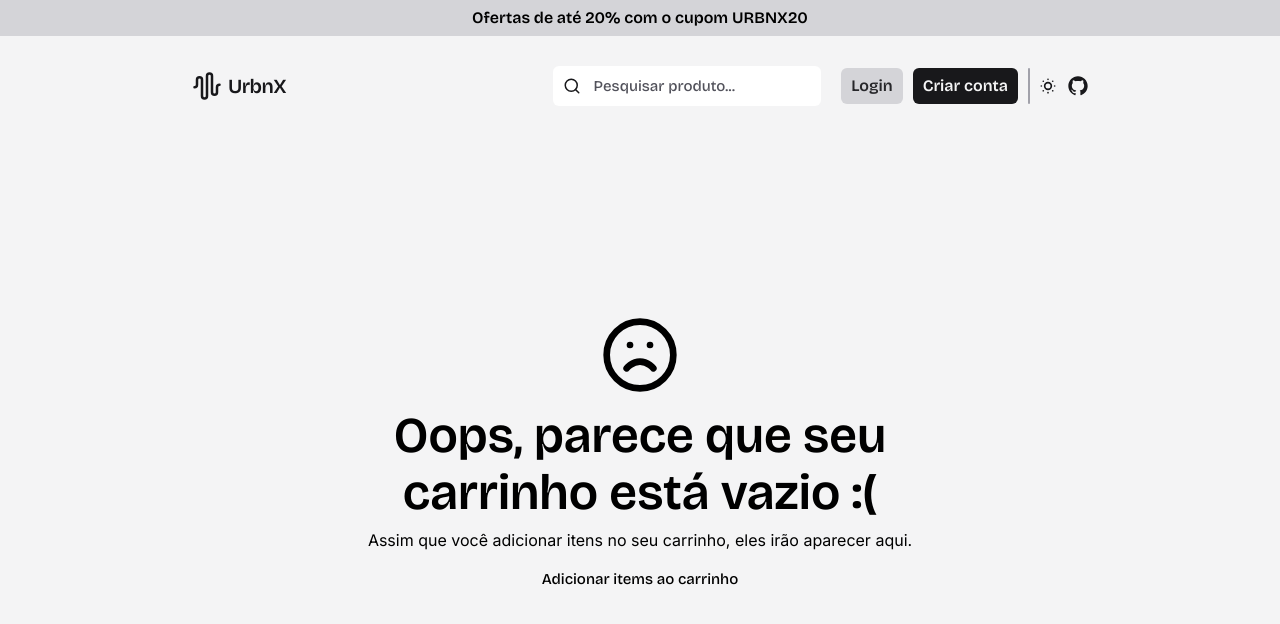
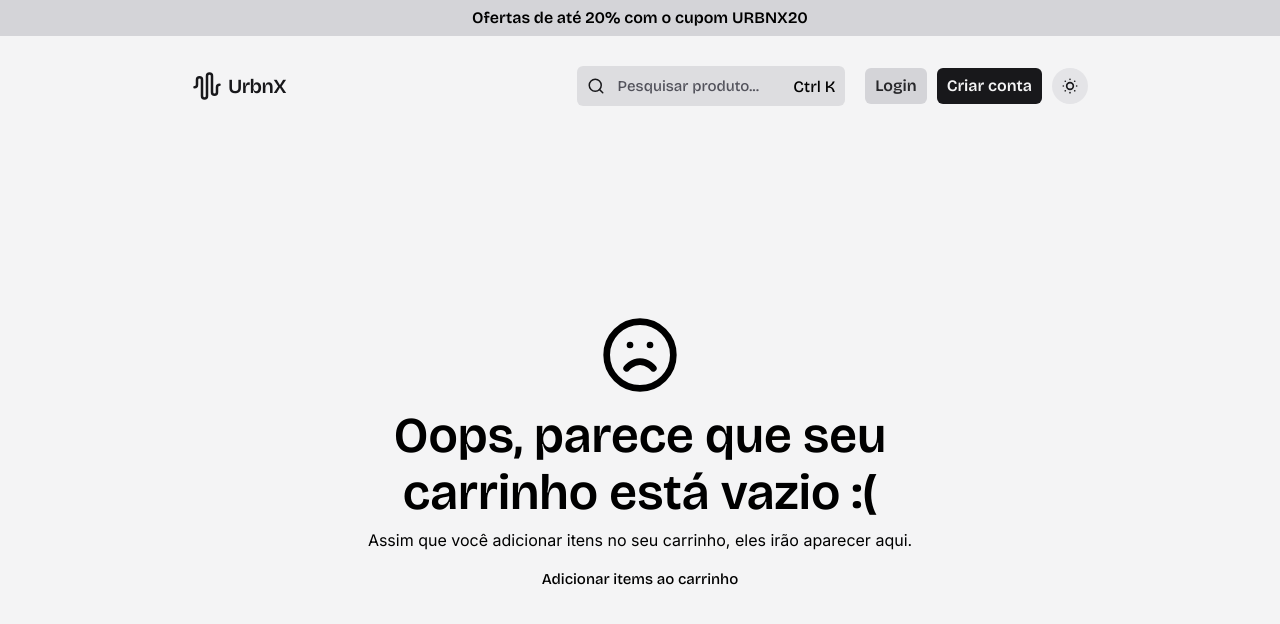
Before and after one commit to ruancosta07/ecommerce-client, a Next.js app: page /usuario/carrinho in a window 1280 px wide. Shown: the top 624 px of the page. Built offline with nearby package versions, Linux system fonts and the light colour scheme.

Commit message:
feat: funcionalidade de ativar a barra de pesquisa apertando ctrl + k

```diff
--- a/src/app/_components/Header.tsx
+++ b/src/app/_components/Header.tsx
@@ -86,6 +86,25 @@ const Header = () => {
     }
   }, [theme])
 
+  useEffect(()=> {
+    function searchBarCtrlK(e:KeyboardEvent){
+      if(e.ctrlKey && e.key === "k"){
+        e.preventDefault()
+        setSearchBarFocus(v=> !v)
+        if(!searchBarFocus){
+          inputRef.current?.focus()
+          setShowProducts(true)
+        }
+        else{
+          inputRef.current?.blur()
+          setShowProducts(false)
+        }
+      }
+    }
+    window.addEventListener("keydown", searchBarCtrlK)
+    return ()=> window.removeEventListener("keydown", searchBarCtrlK)
+  },[searchBarFocus])
+
   return (
     <header>
       <div className='bg-zinc-300 dark:bg-zinc-800 flex justify-center dark:text-zinc-100 font-semibold py-[1rem] text-[1.2rem] lg:text-[1.6rem]'>
@@ -104,9 +123,13 @@ const Header = () => {
             setShowProducts(true)
           }
         }}>
-          <input aria-label='Pesquisar produto' type="text" onKeyUp={() => {
+          <input aria-label='Pesquisar produto' type="text" onKeyDown={(e) => {
             clearTimeout(timeOut.current as NodeJS.Timeout)
             timeOut.current = setTimeout(() => {
+              if(e.key === "Escape"){
+                setSearchBarFocus(false)
+                setShowProducts(false)
+              }
               if (watch("searchTerm").length > 0) {
                 searchProduct(watch("searchTerm"))
               } else {
@@ -127,14 +150,19 @@ const Header = () => {
               setSearchBarFocus(false)
               setShowProducts(false)
             }, 500)
-          }} className={clsx('dark:bg-zinc-800/70 hover:dark:border-zinc-700 border-transparent border duration-200 p-[1rem] text-[1.5rem] font-medium font-space leading-none rounded-[.6rem] w-full placeholder:text-zinc-600  dark:placeholder:text-zinc-400 pl-[4rem]', {
+          }} className={clsx('bg-zinc-300/70 hover:border-zinc-400 focus:border-zinc-400 dark:bg-zinc-800/70 hover:dark:border-zinc-700 border-transparent border duration-200 p-[1rem] text-[1.5rem] font-medium font-space leading-none rounded-[.6rem] w-full placeholder:text-zinc-600  dark:placeholder:text-zinc-400 pl-[4rem]', {
 
           })} placeholder='Pesquisar produto...' />
           <div className='absolute left-4 top-2/4 -translate-y-2/4'>
             <Search className='size-[1.8rem] text-zinc-900 dark:text-zinc-600' />
           </div>
+          {!isMobile && <div className='max-lg:hidden absolute right-4 top-2/4 -translate-y-2/4 text-[1.6rem] font-medium dark:text-zinc-300'>
+          {searchBarFocus ? <span>Esc</span> : <span>Ctrl K</span>}
+
+
+          </div>}
           {showProducts && (foundProducts.length > 0 || historyProducts.length > 0) &&
-            <div className='absolute left-0 top-[120%] dark:bg-zinc-900 w-full overflow-y-auto h-min max-h-[50rem] z-[5] rounded-[.6rem] p-[1.8rem]'>
+            <div className='absolute left-0 top-[120%] bg-zinc-300 dark:bg-zinc-900 w-full overflow-y-auto h-min max-h-[50rem] z-[5] rounded-[.6rem] p-[1.8rem]'>
               <div className="flex flex-col  gap-[1rem]">
                 {(historyProducts.length === 0 || watch("searchTerm").length > 0) && foundProducts.map(p => <Link onClick={() => {
                   if (!historyProducts.find((f) => f.id === p.id)) {
@@ -157,7 +185,7 @@ const Header = () => {
                 </Link>)}
 
                 {historyProducts.length > 0 && foundProducts.length === 0 && searchBarFocus && <>
-                  <div className='flex items-center gap-[.6rem] dark:text-zinc-300 text-[1.6rem]'>
+                  <div className='flex items-center gap-[.6rem] text-zinc-800 dark:text-zinc-300 text-[1.6rem] font-medium'>
                     <HistoryIcon className='size-[1.8rem]' />
                     <span>Buscas recentes</span>
                   </div>
@@ -166,8 +194,8 @@ const Header = () => {
                     }} href={`/produto/${p.id}`} key={p.id} className='flex gap-[1rem]'>
                       <Image src={p.image} alt={p.name} width={200} height={200} className='size-[10rem] object-cover rounded-[1.4rem]' />
                       <div>
-                        <span className='text-[2rem] font-semibold mb-[.4rem] block leading-none'>{p.name}</span>
-                        <p className='text-[1.6rem] font-space'>R$ {p.price}</p>
+                        <span className='text-[2rem] text-zinc-900 dark:text-zinc-100 font-semibold mb-[.4rem] block leading-none'>{p.name}</span>
+                        <p className='text-[1.6rem] text-zinc-900 dark:text-zinc-100 font-space'>R$ {p.price}</p>
                       </div>
                     </Link>)}
                 </>}
@@ -184,15 +212,12 @@ const Header = () => {
                 Criar conta
               </Link>
             </div>
-            <div className='after:content-[""] after:block after:absolute after:h-full after:w-[.2rem] after:bg-zinc-400 after:dark:bg-zinc-700 after:rounded-full'>
+            {/* <div className='after:content-[""] after:block after:absolute after:h-full after:w-[.2rem] after:bg-zinc-400 after:dark:bg-zinc-700 after:rounded-full'>
 
-              </div>
-            <div className='flex gap-[1rem]'>
-              <button onClick={()=> setTheme(theme === "dark" ? "light" : "dark")}>
+              </div> */}
+            <div className='flex gap-[.5rem]'>
+              <button onClick={()=> setTheme(theme === "dark" ? "light" : "dark")} className='rounded-full bg-zinc-200 hover:bg-zinc-300 dark:bg-zinc-800/70 p-[.8rem] hover:dark:bg-zinc-800 duration-200'>
                 {theme === "dark" ? <MoonStar className='size-[2rem] text-zinc-100'/> : <SunDim className='size-[2rem] text-zinc-900 '/>}
-              </button>
-              <button>
-              <svg className='size-[2rem] fill-zinc-900 dark:fill-zinc-100' viewBox="0 0 15 15" xmlns="http://www.w3.org/2000/svg"><path d="M7.49933 0.25C3.49635 0.25 0.25 3.49593 0.25 7.50024C0.25 10.703 2.32715 13.4206 5.2081 14.3797C5.57084 14.446 5.70302 14.2222 5.70302 14.0299C5.70302 13.8576 5.69679 13.4019 5.69323 12.797C3.67661 13.235 3.25112 11.825 3.25112 11.825C2.92132 10.9874 2.44599 10.7644 2.44599 10.7644C1.78773 10.3149 2.49584 10.3238 2.49584 10.3238C3.22353 10.375 3.60629 11.0711 3.60629 11.0711C4.25298 12.1788 5.30335 11.8588 5.71638 11.6732C5.78225 11.205 5.96962 10.8854 6.17658 10.7043C4.56675 10.5209 2.87415 9.89918 2.87415 7.12104C2.87415 6.32925 3.15677 5.68257 3.62053 5.17563C3.54576 4.99226 3.29697 4.25521 3.69174 3.25691C3.69174 3.25691 4.30015 3.06196 5.68522 3.99973C6.26337 3.83906 6.8838 3.75895 7.50022 3.75583C8.1162 3.75895 8.73619 3.83906 9.31523 3.99973C10.6994 3.06196 11.3069 3.25691 11.3069 3.25691C11.7026 4.25521 11.4538 4.99226 11.3795 5.17563C11.8441 5.68257 12.1245 6.32925 12.1245 7.12104C12.1245 9.9063 10.4292 10.5192 8.81452 10.6985C9.07444 10.9224 9.30633 11.3648 9.30633 12.0413C9.30633 13.0102 9.29742 13.7922 9.29742 14.0299C9.29742 14.2239 9.42828 14.4496 9.79591 14.3788C12.6746 13.4179 14.75 10.7025 14.75 7.50024C14.75 3.49593 11.5036 0.25 7.49933 0.25Z" fillRule="evenodd" clipRule="evenodd"></path></svg>
               </button>
             </div>
 
```
